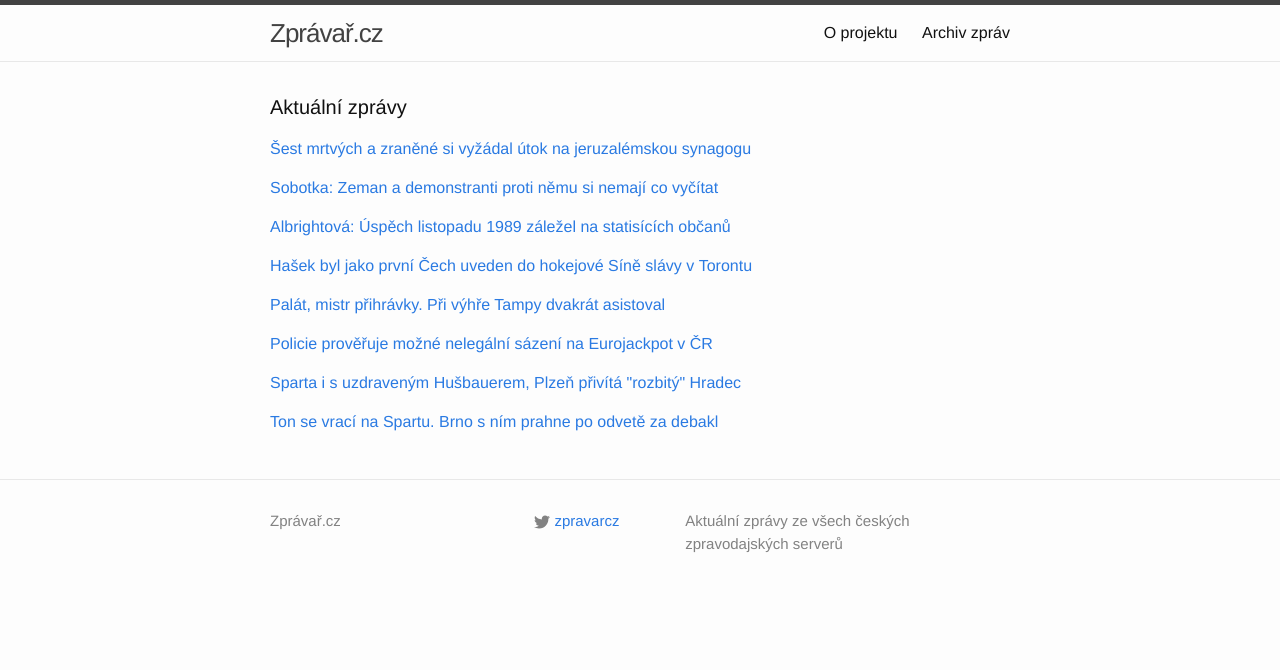
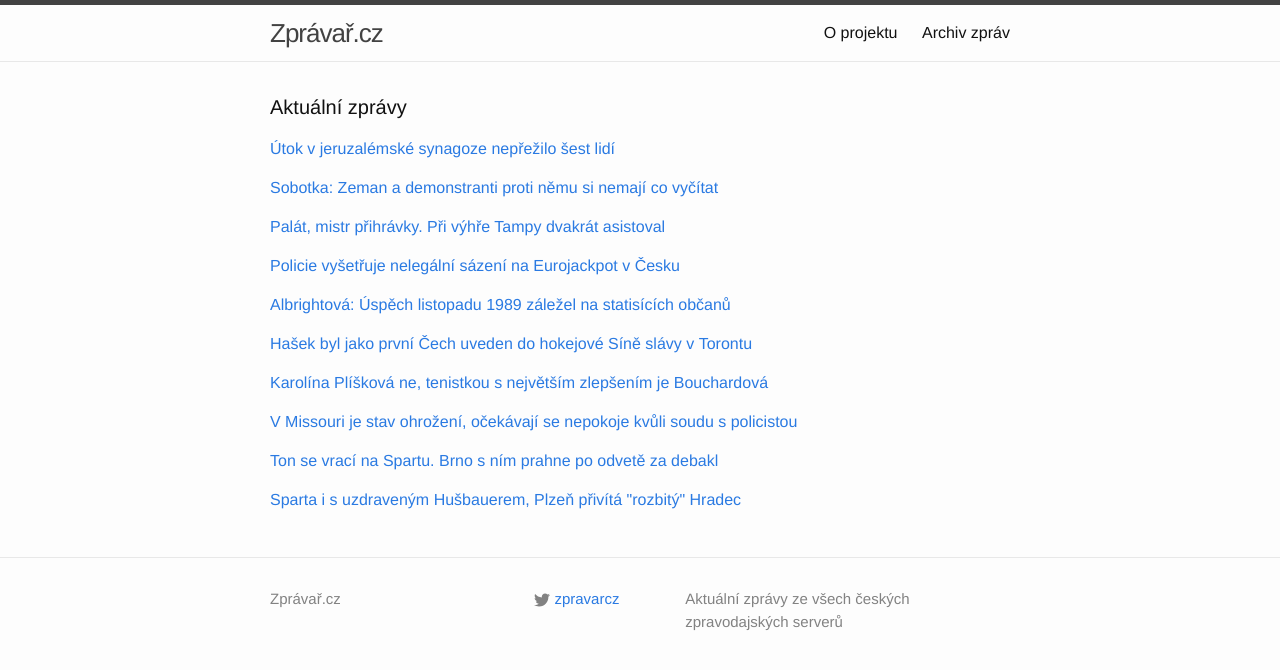
Before and after one commit to adliska/zpravar, a Jekyll site: the page built from index.html, in a window 1280 px wide. Shown: the top 670 px of the page. Built offline with Jekyll 4.4.1, drawn with Linux system fonts in a browser that asks for light colours.

Commit message:
zpravar news update

```diff
--- a/index.html
+++ b/index.html
@@ -5,9 +5,10 @@ layout: default
 <div class="home">
     <h1 class="page-heading">Aktuální zprávy</h1>
 
-<p><a href="javascript:;" onclick="toggle_visibility('zpravy0')">Šest mrtvých a zraněné si vyžádal útok na jeruzalémskou synagogu</a></p>
+<p><a href="javascript:;" onclick="toggle_visibility('zpravy0')">Útok v jeruzalémské synagoze nepřežilo šest lidí</a></p>
 <div id="zpravy0" style="display:none">
 <ul>
+<li><a href=http://www.tyden.cz/rubriky/zahranici/asie-a-oceanie/utok-v-jeruzalemske-synagoze-neprezilo-sest-lidi_324532.html>Útok v jeruzalémské synagoze nepřežilo šest lidí - www.tyden.cz</a></li>
 <li><a href=http://zpravy.e15.cz/zahranicni/udalosti/sest-mrtvych-a-zranene-si-vyzadal-utok-na-jeruzalemskou-synagogu-1137708>Šest mrtvých a zraněné si vyžádal útok na jeruzalémskou synagogu - zpravy.e15.cz</a></li>
 <li><a href=http://www.ceskatelevize.cz/ct24/svet/292730-utocnici-vrazdili-v-jeruzalemske-synagoze-policie-je-zastrelila/>Útočníci vraždili v jeruzalémské synagoze, policie je zastřelila - www.ceskatelevize.cz</a></li>
 <li><a href=http://www.novinky.cz/zahranicni/blizky-a-stredni-vychod/353735-sekery-noze-a-strelba-atentatnici-zabili-v-jeruzalemske-synagoze-ctyri-lidi.html>Sekery, nože a střelba. Atentátníci zabili v jeruzalémské synagoze čtyři lidi - www.novinky.cz</a></li>
@@ -33,50 +34,66 @@ layout: default
 <li><a href=http://zpravy.idnes.cz/sobotka-odsoudil-protesty-proti-zemanovi-fjj-/domaci.aspx?c=A141117_233908_domaci_jj>Sobotka: Na prezidenta se vejce neházejí, nemá ale rozdělovat společnost - zpravy.idnes.cz</a></li>
 <li><a href=http://www.ceskenoviny.cz/zpravy/zpravy/sobotka-zeman-a-demonstranti-proti-nemu-si-nemaji-co-vycitat/1148328>Sobotka: Zeman a demonstranti proti němu si nemají co vyčítat - www.ceskenoviny.cz</a></li>
 </ul>
-</div><p><a href="javascript:;" onclick="toggle_visibility('zpravy2')">Albrightová: Úspěch listopadu 1989 záležel na statisících občanů</a></p>
+</div><p><a href="javascript:;" onclick="toggle_visibility('zpravy2')">Palát, mistr přihrávky. Při výhře Tampy dvakrát asistoval</a></p>
 <div id="zpravy2" style="display:none">
+<ul>
+<li><a href=http://www.tyden.cz/rubriky/sport/hokej/nhl/palat-mistr-prihravky-pri-vyhre-tampy-dvakrat-asistoval_324534.html>Palát, mistr přihrávky. Při výhře Tampy dvakrát asistoval - www.tyden.cz</a></li>
+<li><a href=http://www.denik.cz/hokej/palat-dvakrat-asistoval-u-vyhry-tampy-na-lede-rangers-20141118.html>Palát dvakrát asistoval u výhry Tampy na ledě Rangers - www.denik.cz</a></li>
+<li><a href=http://hokej.idnes.cz/palat-prihral-na-dva-goly-0xb-/nhl.aspx?c=A141118_072306_nhl_Mkr>Palát přihrál na dva góly Tampy Bay u výhry na ledě Rangers - hokej.idnes.cz</a></li>
+<li><a href=http://www.sportovninoviny.cz/zpravy/palat-prispel-dvema-asistencemi-k-vyhre-tampy-na-lede-rangers/1148357>Palát přispěl dvěma asistencemi k výhře Tampy na ledě Rangers - www.sportovninoviny.cz</a></li>
+<li><a href=http://sport.aktualne.cz/palat-prispel-k-vyhre-tampy-dvema-asistencemi/r~90d113e06ee611e4b5c5002590604f2e/>Palát přispěl k výhře Tampy dvěma asistencemi - sport.aktualne.cz</a></li>
+</ul>
+</div><p><a href="javascript:;" onclick="toggle_visibility('zpravy3')">Policie vyšetřuje nelegální sázení na Eurojackpot v Česku</a></p>
+<div id="zpravy3" style="display:none">
+<ul>
+<li><a href=http://www.tyden.cz/rubriky/domaci/krimi/policie-vysetruje-nelegalni-sazeni-na-eurojackpot-v-cesku_324536.html>Policie vyšetřuje nelegální sázení na Eurojackpot v Česku - www.tyden.cz</a></li>
+<li><a href=http://www.denik.cz/ekonomika/policie-proveruje-mozne-nelegalni-sazeni-na-eurojackpot-v-cr-20141118.html>Policie prověřuje možné nelegální sázení na Eurojackpot v ČR - www.denik.cz</a></li>
+<li><a href=http://zpravy.e15.cz/pravo-a-byznys/miliardovy-eurojackpot-laka-nelegalni-hrace-sazka-zaluje-lottoland-1137663>Miliardový Eurojackpot láká nelegální hráče. Sazka žaluje Lottoland - zpravy.e15.cz</a></li>
+<li><a href=http://ekonomika.idnes.cz/policie-setri-podvod-v-sazeni-na-eurojackpot-f3h-/ekoakcie.aspx?c=A141118_073555_ekoakcie_skr>Policie vyšetřuje sázky na Eurojackpot, které nabízí firma z Gibraltaru - ekonomika.idnes.cz</a></li>
+<li><a href=http://www.financninoviny.cz/zpravodajstvi/zpravy/e15-policie-proveruje-mozne-nelegalni-sazeni-na-eurojackpot-v-cr/1148342>E15: Policie prověřuje možné nelegální sázení na Eurojackpot v ČR - www.financninoviny.cz</a></li>
+</ul>
+</div><p><a href="javascript:;" onclick="toggle_visibility('zpravy4')">Albrightová: Úspěch listopadu 1989 záležel na statisících občanů</a></p>
+<div id="zpravy4" style="display:none">
 <ul>
 <li><a href=http://zpravy.e15.cz/zahranicni/udalosti/albrightova-uspech-listopadu-1989-zalezel-na-statisicich-obcanu-2-1137707>Albrightová: Úspěch listopadu 1989 záležel na statisících občanů - zpravy.e15.cz</a></li>
 <li><a href=http://www.ceskenoviny.cz/zpravy/zpravy/albrightova-uspech-listopadu-1989-zalezel-na-statisicich-obcanu/1148333>Albrightová: Úspěch listopadu 1989 záležel na statisících občanů - www.ceskenoviny.cz</a></li>
 <li><a href=http://www.novinky.cz/zahranicni/amerika/353733-albrightova-ocenila-ulohu-havla-pomohl-nastolit-demokracii.html>Albrightová ocenila úlohu Havla, pomohl nastolit demokracii - www.novinky.cz</a></li>
 <li><a href=http://www.ceskenoviny.cz/zpravy/zpravy/havel-se-podle-albrightove-zaslouzil-o-uspech-listopadu-1989/1148333>Havel se podle Albrightové zasloužil o úspěch listopadu 1989 - www.ceskenoviny.cz</a></li>
 </ul>
-</div><p><a href="javascript:;" onclick="toggle_visibility('zpravy3')">Hašek byl jako první Čech uveden do hokejové Síně slávy v Torontu</a></p>
-<div id="zpravy3" style="display:none">
+</div><p><a href="javascript:;" onclick="toggle_visibility('zpravy5')">Hašek byl jako první Čech uveden do hokejové Síně slávy v Torontu</a></p>
+<div id="zpravy5" style="display:none">
 <ul>
 <li><a href=http://www.denik.cz/hokej/hasek-byl-jako-prvni-cech-uveden-do-hokejove-sine-slavy-v-torontu-20141118.html>Hašek byl jako první Čech uveden do hokejové Síně slávy v Torontu - www.denik.cz</a></li>
 <li><a href=http://hokej.idnes.cz/dominik-hasek-byl-jako-prvni-cech-uveden-do-hokejove-sine-slavy-v-torontu-1q5-/nhl.aspx?c=A141118_071808_nhl_ten>Hašek byl jako první Čech uveden do hokejové Síně slávy v Torontu - hokej.idnes.cz</a></li>
 <li><a href=http://sport.aktualne.cz/hasek-a-dalsi-legendy-byli-uvedeni-do-sine-slavy/r~08a704466ee311e4b6d20025900fea04/>Hašek a další legendy byli uvedeni do Síně slávy - sport.aktualne.cz</a></li>
 <li><a href=http://www.sportovninoviny.cz/zpravy/hasek-byl-jako-prvni-cech-uveden-do-hokejove-sine-slavy-v-torontu/1148336>Hašek byl jako první Čech uveden do hokejové Síně slávy v Torontu - www.sportovninoviny.cz</a></li>
 </ul>
-</div><p><a href="javascript:;" onclick="toggle_visibility('zpravy4')">Palát, mistr přihrávky. Při výhře Tampy dvakrát asistoval</a></p>
-<div id="zpravy4" style="display:none">
+</div><p><a href="javascript:;" onclick="toggle_visibility('zpravy6')">Karolína Plíšková ne, tenistkou s největším zlepšením je Bouchardová</a></p>
+<div id="zpravy6" style="display:none">
 <ul>
-<li><a href=http://www.tyden.cz/rubriky/sport/hokej/nhl/palat-mistr-prihravky-pri-vyhre-tampy-dvakrat-asistoval_324534.html>Palát, mistr přihrávky. Při výhře Tampy dvakrát asistoval - www.tyden.cz</a></li>
-<li><a href=http://hokej.idnes.cz/palat-prihral-na-dva-goly-0xb-/nhl.aspx?c=A141118_072306_nhl_Mkr>Palát přihrál na dva góly Tampy Bay u výhry na ledě Rangers - hokej.idnes.cz</a></li>
-<li><a href=http://www.sportovninoviny.cz/zpravy/palat-prispel-dvema-asistencemi-k-vyhre-tampy-na-lede-rangers/1148357>Palát přispěl dvěma asistencemi k výhře Tampy na ledě Rangers - www.sportovninoviny.cz</a></li>
-<li><a href=http://sport.aktualne.cz/palat-prispel-k-vyhre-tampy-dvema-asistencemi/r~90d113e06ee611e4b5c5002590604f2e/>Palát přispěl k výhře Tampy dvěma asistencemi - sport.aktualne.cz</a></li>
+<li><a href=http://sport.idnes.cz/pliskova-bouchardova-tenis-wta-hracka-s-nejvetsim-zlepsenim-pr9-/tenis.aspx?c=A141118_084244_tenis_ten>Karolína Plíšková ne, tenistkou s největším zlepšením je Bouchardová - sport.idnes.cz</a></li>
+<li><a href=http://sport.aktualne.cz/eugenie-bouchardova-ziskala-cenu-za-nejvetsi-zlepseni-sezony/r~ec5176906ef711e4aff10025900fea04/>Eugenie Bouchardová získala cenu za největší zlepšení sezony - sport.aktualne.cz</a></li>
+<li><a href=http://www.sportovninoviny.cz/zpravy/bouchardova-ma-cenu-za-nejvetsi-zlepseni-porazila-pliskovou/1148372>Bouchardová má cenu za největší zlepšení, porazila Plíškovou - www.sportovninoviny.cz</a></li>
 </ul>
-</div><p><a href="javascript:;" onclick="toggle_visibility('zpravy5')">Policie prověřuje možné nelegální sázení na Eurojackpot v ČR</a></p>
-<div id="zpravy5" style="display:none">
+</div><p><a href="javascript:;" onclick="toggle_visibility('zpravy7')">V Missouri je stav ohrožení, očekávají se nepokoje kvůli soudu s policistou</a></p>
+<div id="zpravy7" style="display:none">
 <ul>
-<li><a href=http://www.denik.cz/ekonomika/policie-proveruje-mozne-nelegalni-sazeni-na-eurojackpot-v-cr-20141118.html>Policie prověřuje možné nelegální sázení na Eurojackpot v ČR - www.denik.cz</a></li>
-<li><a href=http://zpravy.e15.cz/pravo-a-byznys/miliardovy-eurojackpot-laka-nelegalni-hrace-sazka-zaluje-lottoland-1137663>Miliardový Eurojackpot láká nelegální hráče. Sazka žaluje Lottoland - zpravy.e15.cz</a></li>
-<li><a href=http://ekonomika.idnes.cz/policie-setri-podvod-v-sazeni-na-eurojackpot-f3h-/ekoakcie.aspx?c=A141118_073555_ekoakcie_skr>Policie vyšetřuje sázky na Eurojackpot, které nabízí firma z Gibraltaru - ekonomika.idnes.cz</a></li>
-<li><a href=http://www.financninoviny.cz/zpravodajstvi/zpravy/e15-policie-proveruje-mozne-nelegalni-sazeni-na-eurojackpot-v-cr/1148342>E15: Policie prověřuje možné nelegální sázení na Eurojackpot v ČR - www.financninoviny.cz</a></li>
+<li><a href=http://www.ceskatelevize.cz/ct24/svet/292731-v-missouri-je-stav-ohrozeni-ocekavaji-se-nepokoje-kvuli-soudu-s-policistou/>V Missouri je stav ohrožení, očekávají se nepokoje kvůli soudu s policistou - www.ceskatelevize.cz</a></li>
+<li><a href=http://www.ceskatelevize.cz/ct24/svet/292731-v-missouri-je-stav-ohrozeni-guverner-se-boji-nepokoju-kvuli-soudu-s-policistou/>V Missouri je stav ohrožení, guvernér se bojí nepokojů kvůli soudu s policistou - www.ceskatelevize.cz</a></li>
+<li><a href=http://www.ceskatelevize.cz/ct24/svet/292731-do-fergusonu-miri-narodni-garda-guverner-se-boji-nepokoju/>Do Fergusonu míří národní garda, guvernér se bojí nepokojů - www.ceskatelevize.cz</a></li>
 </ul>
-</div><p><a href="javascript:;" onclick="toggle_visibility('zpravy6')">Sparta i s uzdraveným Hušbauerem, Plzeň přivítá "rozbitý" Hradec</a></p>
-<div id="zpravy6" style="display:none">
+</div><p><a href="javascript:;" onclick="toggle_visibility('zpravy8')">Ton se vrací na Spartu. Brno s ním prahne po odvetě za debakl</a></p>
+<div id="zpravy8" style="display:none">
+<ul>
+<li><a href=http://www.tyden.cz/rubriky/sport/hokej/extraliga/ton-se-vraci-na-spartu-brno-s-nim-prahne-po-odvete-za-debakl_324530.html>Ton se vrací na Spartu. Brno s ním prahne po odvetě za debakl - www.tyden.cz</a></li>
+<li><a href=http://www.tyden.cz/rubriky/sport/hokej/extraliga/ton-se-vraci-na-spartu-brno-prahne-po-odvete-za-debakl_324530.html>Ton se vrací na Spartu, Brno prahne po odvetě za debakl - www.tyden.cz</a></li>
+<li><a href=http://www.tyden.cz/rubriky/sport/hokej/extraliga/ton-se-vraci-na-spartu-brno-prahne-po-odvete-za-ostudny-debakl_324530.html>Ton se vrací na Spartu, Brno prahne po odvetě za ostudný debakl - www.tyden.cz</a></li>
+</ul>
+</div><p><a href="javascript:;" onclick="toggle_visibility('zpravy9')">Sparta i s uzdraveným Hušbauerem, Plzeň přivítá "rozbitý" Hradec</a></p>
+<div id="zpravy9" style="display:none">
 <ul>
 <li><a href=http://www.tyden.cz/rubriky/sport/fotbal/fotbalova-liga/sparta-i-s-uzdravenym-husbauerem-plzen-privita-rozbity-hradec_324527.html>Sparta i s uzdraveným Hušbauerem, Plzeň přivítá "rozbitý" Hradec - www.tyden.cz</a></li>
 <li><a href=http://www.tyden.cz/rubriky/sport/fotbal/fotbalova-liga/sparta-i-s-uzdravenym-husbaurerem-plzen-privita-rozbity-hradec_324527.html>Sparta i s uzdraveným Hušbaurerem, Plzeň přivítá "rozbitý" Hradec - www.tyden.cz</a></li>
 <li><a href=http://www.tyden.cz/rubriky/sport/fotbal/fotbalova-liga/sparte-se-vraci-husbaurer-plzen-bude-hostit-rozbity-hradec_324527.html>Spartě se vrací Hušbaurer, Plzeň bude hostit "rozbitý" Hradec - www.tyden.cz</a></li>
 </ul>
-</div><p><a href="javascript:;" onclick="toggle_visibility('zpravy7')">Ton se vrací na Spartu. Brno s ním prahne po odvetě za debakl</a></p>
-<div id="zpravy7" style="display:none">
-<ul>
-<li><a href=http://www.tyden.cz/rubriky/sport/hokej/extraliga/ton-se-vraci-na-spartu-brno-s-nim-prahne-po-odvete-za-debakl_324530.html>Ton se vrací na Spartu. Brno s ním prahne po odvetě za debakl - www.tyden.cz</a></li>
-<li><a href=http://www.tyden.cz/rubriky/sport/hokej/extraliga/ton-se-vraci-na-spartu-brno-prahne-po-odvete-za-debakl_324530.html>Ton se vrací na Spartu, Brno prahne po odvetě za debakl - www.tyden.cz</a></li>
-<li><a href=http://www.tyden.cz/rubriky/sport/hokej/extraliga/ton-se-vraci-na-spartu-brno-prahne-po-odvete-za-ostudny-debakl_324530.html>Ton se vrací na Spartu, Brno prahne po odvetě za ostudný debakl - www.tyden.cz</a></li>
-</ul>
 </div></div>
```
